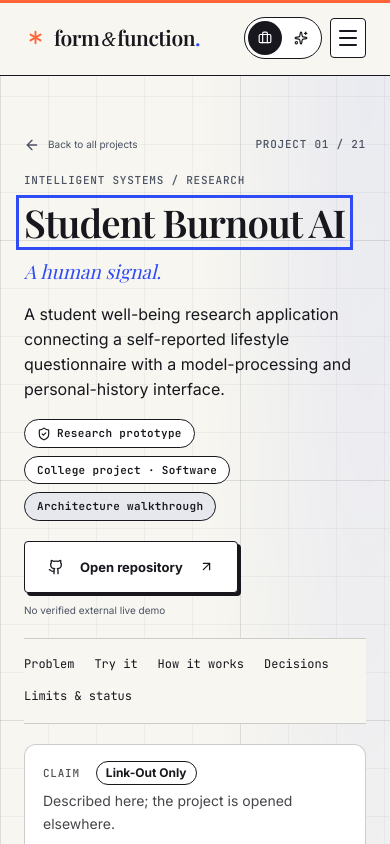
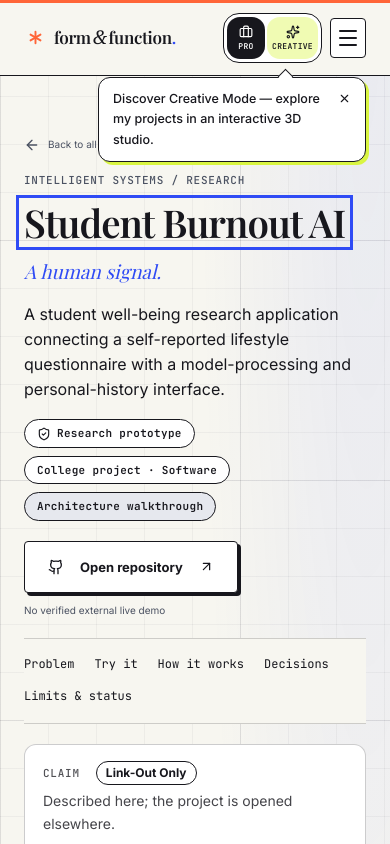
Before and after one commit to EXCALIBUR303/PERSONAL_PORTFOLIO, a Next.js app: page /projects/student-burnout-ai in a window 390 px wide. Shown: the top 844 px of the page. Built offline with nearby package versions, Linux system fonts and the light colour scheme; a web font is replaced by a local one.

Commit message:
feat(portfolio): improve creative mode discoverability

```diff
--- a/src/app/creative.css
+++ b/src/app/creative.css
@@ -489,6 +489,23 @@ html[data-mode="creative"] .portfolio-root {
     }
     .c-brand {
       font-size: 18px;
+    }
+  }
+  @media (max-width: 400px) {
+    .c-brand {
+      gap: 6px;
+      padding: 4px 11px 4px 4px;
+      font-size: 16px;
+    }
+    .c-brand-mark {
+      width: 30px;
+      height: 30px;
+    }
+    .c-header-row {
+      gap: 8px;
+    }
+    .c-actions {
+      gap: 6px;
     }
   }
 
--- a/src/app/globals.css
+++ b/src/app/globals.css
@@ -317,6 +317,7 @@ canvas {
   height: 40px;
 }
 .nav-contact {
+  white-space: nowrap;
   display: flex;
   align-items: center;
   gap: 17px;
@@ -1829,9 +1830,12 @@ h2 em {
   :root {
     --space: 40px;
   }
+  .nav-container {
+    gap: 16px;
+  }
   .desktop-nav {
     padding-left: 0;
-    gap: 25px;
+    gap: 16px;
   }
   h1 {
     font-size: clamp(58px, 7vw, 83px);
@@ -1932,23 +1936,9 @@ h2 em {
     gap: 5px;
   }
 }
-@media (max-width: 760px) {
-  :root {
-    --space: 24px;
-  }
-  .site-header {
-    height: 77px;
-  }
-  .wordmark {
-    font-size: 19px;
-  }
+/* The desktop links give way to the menu from here down, so the mode switch can keep its words (see modes.css). */
+@media (max-width: 1020px) {
   .desktop-nav {
-    display: none;
-  }
-  .nav-actions {
-    gap: 8px;
-  }
-  .nav-contact {
     display: none;
   }
   .mobile-menu-toggle {
@@ -1985,6 +1975,26 @@ h2 em {
   .mobile-nav a > svg {
     margin-left: auto;
   }
+}
+@media (max-width: 760px) {
+  :root {
+    --space: 24px;
+  }
+  .site-header {
+    height: 77px;
+  }
+  .wordmark {
+    font-size: 19px;
+  }
+  .nav-container {
+    gap: 8px;
+  }
+  .nav-actions {
+    gap: 8px;
+  }
+  .nav-contact {
+    display: none;
+  }
   .hero {
     padding-top: 20px;
   }
--- a/src/app/modes.css
+++ b/src/app/modes.css
@@ -130,6 +130,16 @@ html[data-mode] .portfolio-root .wordmark {
 html[data-mode] .portfolio-root .wordmark > svg {
   color: var(--m-tan);
 }
+@media (max-width: 400px) {
+  html[data-mode] .portfolio-root .wordmark {
+    font-size: 17px;
+  }
+}
+@media (max-width: 340px) {
+  html[data-mode] .portfolio-root .wordmark {
+    font-size: 15px;
+  }
+}
 html[data-mode] .portfolio-root .desktop-nav a {
   font-family: var(--font-mono-set);
   font-size: 12px;
@@ -210,16 +220,143 @@ html[data-mode="creative"] .mode-option[data-mode-option="creative"] {
   color: var(--m-ink, #17171d);
   box-shadow: inset 0 0 0 1.5px var(--m-ink, #17171d);
 }
+/* The Creative option is tinted before it is chosen, in the colour it takes when it is: a quiet pointer, not a button. */
+html[data-mode="pro"] .mode-option[data-mode-option="creative"] {
+  background: color-mix(in srgb, var(--m-lime, #c8f13b) 40%, transparent);
+}
+html[data-mode="pro"] .mode-option[data-mode-option="creative"]:hover {
+  background: color-mix(in srgb, var(--m-lime, #c8f13b) 75%, transparent);
+}
+.mode-switch-wrap {
+  position: relative;
+  display: inline-flex;
+}
+.mode-short {
+  display: none;
+}
+/* Labels stay visible from the widest layout down to a large phone. Below that there is no room for the words beside the
+   icons, so each label moves under its icon (short form), and on the very smallest phones the icons stand alone. */
 @media (max-width: 1100px) {
-  .mode-option span {
+  .mode-option {
+    padding: 0 11px;
+  }
+}
+@media (max-width: 540px) {
+  .mode-switcher {
+    border-radius: 16px;
+    gap: 2px;
+  }
+  .mode-option {
+    flex-direction: column;
+    justify-content: center;
+    gap: 3px;
+    min-width: 38px;
+    min-height: 42px;
+    padding: 0 5px;
+    border-radius: 13px;
+    font-size: 8px;
+    letter-spacing: 0.04em;
+  }
+  .mode-label {
     position: absolute;
     width: 1px;
     height: 1px;
     overflow: hidden;
     clip: rect(0 0 0 0);
   }
+  .mode-short {
+    display: inline;
+    line-height: 1;
+  }
+}
+@media (max-width: 349px) {
+  .mode-switcher {
+    border-radius: 999px;
+  }
   .mode-option {
+    min-width: 0;
+    min-height: 34px;
     padding: 0 10px;
+    border-radius: 999px;
+  }
+  .mode-short {
+    display: none;
+  }
+}
+
+/* The one-time pointer to Creative Mode (see CreativeHint in mode.tsx). */
+.mode-hint {
+  --hint-out: 0px;
+  --hint-caret: 56px;
+  position: absolute;
+  top: calc(100% + 14px);
+  right: calc(-1 * var(--hint-out));
+  z-index: 80;
+  display: flex;
+  align-items: flex-start;
+  gap: 8px;
+  width: min(268px, calc(100vw - 40px));
+  padding: 11px 8px 11px 14px;
+  background: var(--m-card, #fff);
+  color: var(--m-ink, #17171d);
+  border: 1.5px solid var(--m-ink, #17171d);
+  border-radius: 12px;
+  box-shadow: 3px 3px 0 var(--m-lime, #c8f13b);
+  text-align: left;
+  text-transform: none;
+  letter-spacing: 0;
+}
+.mode-hint::before {
+  content: "";
+  position: absolute;
+  top: -7px;
+  right: calc(var(--hint-caret) + var(--hint-out));
+  width: 11px;
+  height: 11px;
+  background: var(--m-card, #fff);
+  border-top: 1.5px solid var(--m-ink, #17171d);
+  border-left: 1.5px solid var(--m-ink, #17171d);
+  transform: rotate(45deg);
+}
+.mode-hint p {
+  margin: 0;
+  font-family: var(--font-body, inherit);
+  font-size: 12.5px;
+  font-weight: 500;
+  line-height: 1.45;
+}
+.mode-hint-close {
+  display: grid;
+  flex: none;
+  place-items: center;
+  width: 26px;
+  height: 26px;
+  margin-top: -3px;
+  border-radius: 50%;
+  background: transparent;
+  color: inherit;
+}
+.mode-hint-close:hover {
+  background: #17171d14;
+}
+@media (max-width: 1020px) {
+  .mode-hint {
+    --hint-out: 44px;
+  }
+}
+@media (max-width: 540px) {
+  .mode-hint {
+    --hint-caret: 30px;
+  }
+}
+@media (prefers-reduced-motion: no-preference) {
+  .mode-hint {
+    animation: mode-hint-in 0.25s ease-out both;
+  }
+}
+@keyframes mode-hint-in {
+  from {
+    opacity: 0;
   }
 }
 html[data-mode] .portfolio-root .icon-button,
--- a/src/components/mode.tsx
+++ b/src/components/mode.tsx
@@ -1,10 +1,26 @@
 "use client";
-import { useCallback, useEffect, useSyncExternalStore } from "react";
-import { Briefcase, Sparkles } from "lucide-react";
-import { prewarmPortal, shiftHeading, stayInMode, worldShift } from "@/lib/world-shift";
+import {
+  useCallback,
+  useEffect,
+  useRef,
+  useState,
+  useSyncExternalStore,
+} from "react";
+import { Briefcase, Sparkles, X } from "lucide-react";
+import {
+  prewarmPortal,
+  shiftHeading,
+  stayInMode,
+  worldShift,
+} from "@/lib/world-shift";
 
 export type SiteMode = "pro" | "creative";
 export const MODE_KEY = "portfolio-mode";
+/** Set the first time the Creative hint is shown, so it never appears twice. */
+export const HINT_KEY = "portfolio-creative-hint";
+const HINT_TEXT =
+  "Discover Creative Mode — explore my projects in an interactive 3D studio.";
+const HINT_MS = 8000;
 
 /**
  * Runs in <head> before first paint so the stored mode is already on <html>
@@ -43,13 +59,102 @@ export function useMode(): [
         }
         listeners.forEach((cb) => cb());
         const announcer = document.getElementById("mode-announcer");
-        if (announcer) announcer.textContent = next === "creative" ? "Creative mode" : "Professional mode";
+        if (announcer)
+          announcer.textContent =
+            next === "creative" ? "Creative mode" : "Professional mode";
       };
       worldShift(next, apply, origin);
     },
     [],
   );
   return [mode, setMode];
+}
+
+/**
+ * A one-time pointer to Creative Mode for a visitor who has never switched modes. "Never switched" is read from the
+ * storage that already exists: a stored mode means the visitor has used the switch (or an older visit did), so no
+ * second key is needed for that. One key records that the hint was shown, so it appears once per browser.
+ */
+function CreativeHint() {
+  const [open, setOpen] = useState(false);
+  const paused = useRef(false);
+  const box = useRef<HTMLDivElement>(null);
+  useEffect(() => {
+    if (read() !== "pro") return;
+    const t = window.setTimeout(() => {
+      try {
+        if (
+          read() !== "pro" ||
+          localStorage.getItem(MODE_KEY) !== null ||
+          localStorage.getItem(HINT_KEY) !== null
+        )
+          return;
+        localStorage.setItem(HINT_KEY, "1");
+      } catch {
+        return; // without storage it could not be limited to once
+      }
+      setOpen(true);
+      const announcer = document.getElementById("mode-announcer");
+      if (announcer) announcer.textContent = HINT_TEXT;
+    }, 1400);
+    return () => window.clearTimeout(t);
+  }, []);
+  useEffect(() => {
+    if (!open) return;
+    // The Creative option is described by the tip for as long as the tip is there.
+    const creative = document.querySelector('[data-mode-option="creative"]');
+    creative?.setAttribute("aria-describedby", "mode-hint");
+    let left = HINT_MS;
+    const tick = window.setInterval(() => {
+      if (paused.current) return;
+      left -= 250;
+      if (left <= 0) setOpen(false);
+    }, 250);
+    const away = (event: Event) => {
+      if (!box.current?.contains(event.target as Node)) setOpen(false);
+    };
+    const key = (event: KeyboardEvent) => {
+      if (event.key === "Escape" || (event.altKey && event.code === "KeyM"))
+        setOpen(false);
+    };
+    document.addEventListener("pointerdown", away, true);
+    document.addEventListener("keydown", key);
+    // Whatever changes the mode (a click, the keyboard, a restored session) ends the tip.
+    const unsubscribe = subscribe(() => {
+      if (read() !== "pro") setOpen(false);
+    });
+    return () => {
+      unsubscribe();
+      creative?.removeAttribute("aria-describedby");
+      window.clearInterval(tick);
+      document.removeEventListener("pointerdown", away, true);
+      document.removeEventListener("keydown", key);
+    };
+  }, [open]);
+  if (!open) return null;
+  return (
+    <div
+      ref={box}
+      id="mode-hint"
+      className="mode-hint"
+      role="group"
+      aria-label="Tip"
+      onPointerEnter={() => (paused.current = true)}
+      onPointerLeave={() => (paused.current = false)}
+      onFocus={() => (paused.current = true)}
+      onBlur={() => (paused.current = false)}
+    >
+      <p>{HINT_TEXT}</p>
+      <button
+        type="button"
+        className="mode-hint-close"
+        aria-label="Dismiss tip"
+        onClick={() => setOpen(false)}
+      >
+        <X size={13} aria-hidden="true" />
+      </button>
+    </div>
+  );
 }
 
 /**
@@ -79,11 +184,17 @@ export default function ModeSwitcher() {
     window.addEventListener("keydown", onKey);
     return () => window.removeEventListener("keydown", onKey);
   }, [setMode]);
-  const options: { id: SiteMode; label: string; Icon: typeof Briefcase }[] = [
-    { id: "pro", label: "Professional", Icon: Briefcase },
-    { id: "creative", label: "Creative", Icon: Sparkles },
+  const options: {
+    id: SiteMode;
+    label: string;
+    short: string;
+    Icon: typeof Briefcase;
+  }[] = [
+    { id: "pro", label: "Professional", short: "Pro", Icon: Briefcase },
+    { id: "creative", label: "Creative", short: "Creative", Icon: Sparkles },
   ];
   return (
+    <div className="mode-switch-wrap">
       <div
         className="mode-switcher"
         role="group"
@@ -91,7 +202,7 @@ export default function ModeSwitcher() {
         onPointerEnter={prewarmPortal}
         onFocus={prewarmPortal}
       >
-      {options.map(({ id, label, Icon }) => (
+        {options.map(({ id, label, short, Icon }) => (
           <button
             key={id}
             type="button"
@@ -107,9 +218,14 @@ export default function ModeSwitcher() {
             }}
           >
             <Icon size={14} aria-hidden="true" />
-          <span>{label}</span>
+            <span className="mode-label">{label}</span>
+            <span className="mode-short" aria-hidden="true">
+              {short}
+            </span>
           </button>
         ))}
       </div>
+      <CreativeHint />
+    </div>
   );
 }
```
Also changed, not shown: 7 other files (tests, documents, lock files or other folders). Lines whose indentation alone changed are shown as unchanged.
